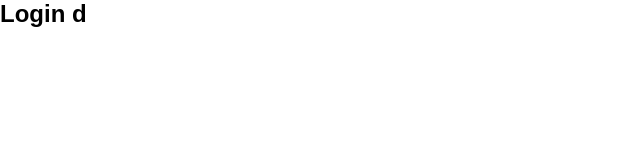
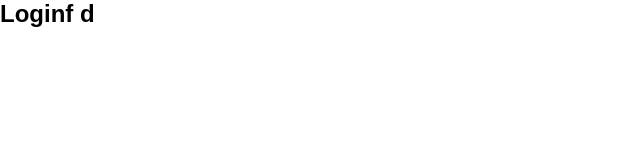
Before and after one commit to GideonOdiokine/discord-clone, a React (Create React App) app: page / in a window 1280 px wide. Shown: the top 160 px of the page, without its empty margins (0-640 px from the left). Built offline with nearby package versions, Linux system fonts and the light colour scheme.

Commit message:
added another txt to login

```diff
--- a/src/pages/Login.js
+++ b/src/pages/Login.js
@@ -3,7 +3,7 @@
 function Login() {
   return (
     <div>
-      <h2>Login d</h2>
+      <h2>Loginf d</h2>
     </div>
   );
 }
```
